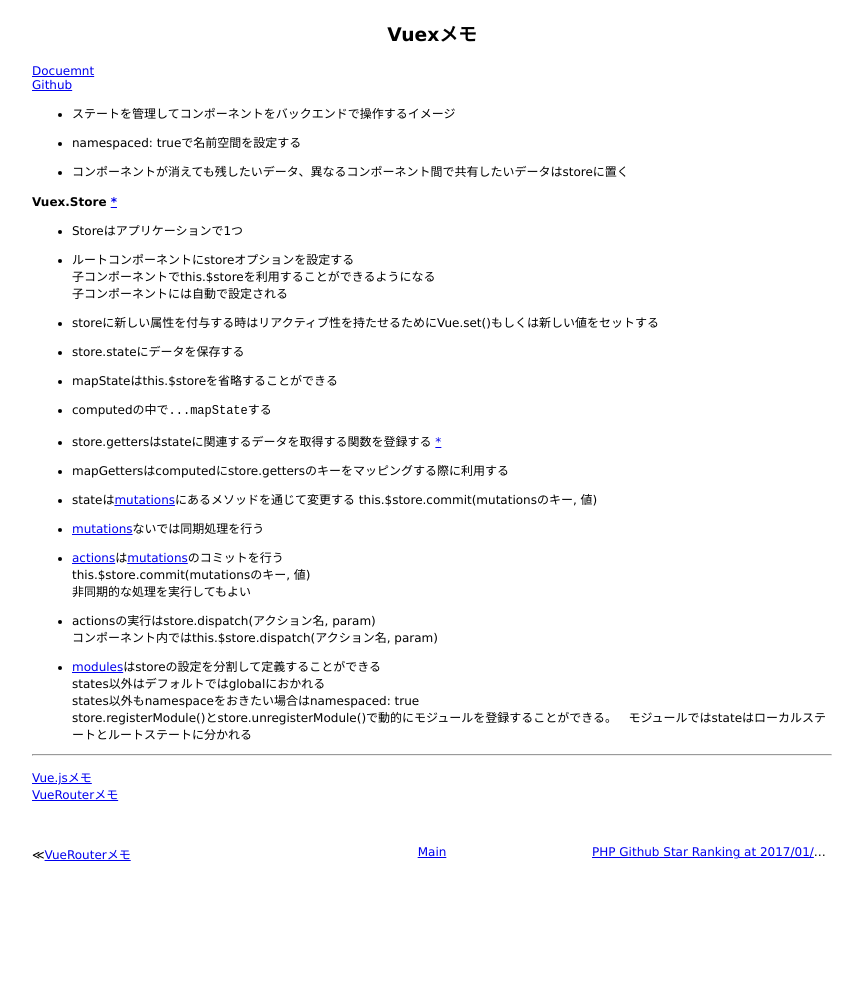
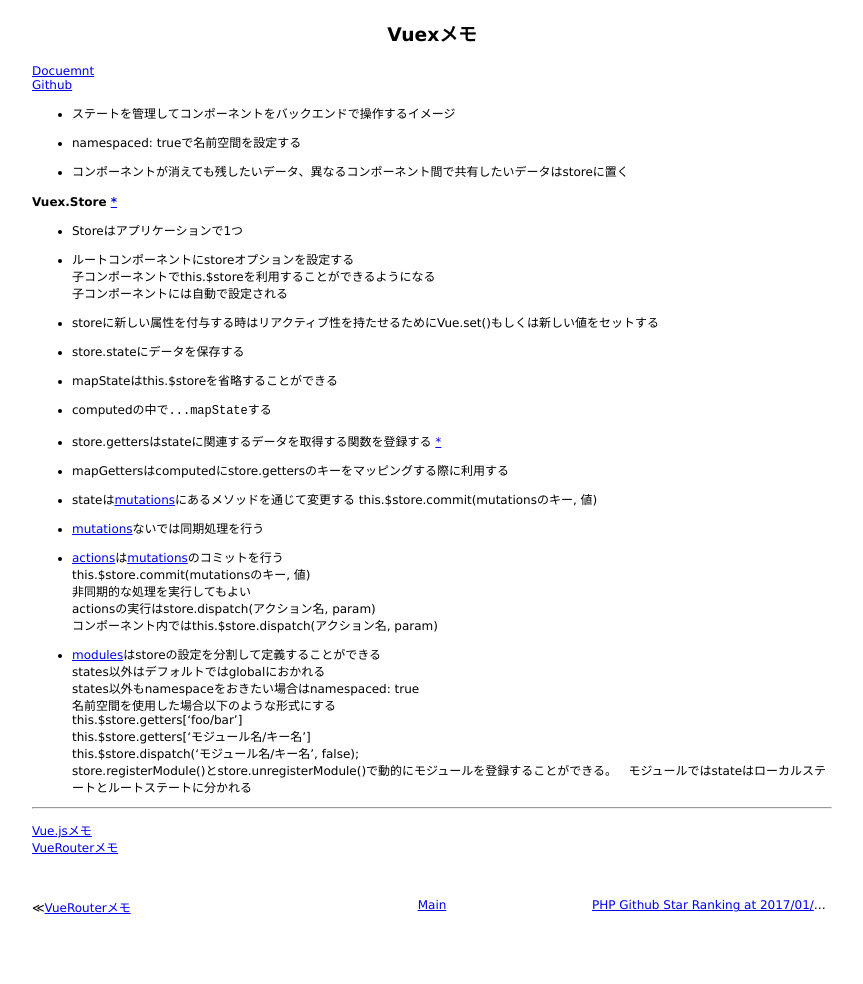
Before and after one commit to 38elements/38elements.github.com, a Jekyll site: the page built from _posts/2017-01-14-vuex.md, in a window 1280 px wide. Shown: the whole page, without its empty margins (208-1071 px from the left). Built offline with Jekyll 4.4.1, drawn with Linux system fonts in a browser that asks for light colours; before the commit the page ends 931 px from its top, so only the background shows below that.

Commit message:
Update 2017-01-14-vuex.md

```diff
--- a/_posts/2017-01-14-vuex.md
+++ b/_posts/2017-01-14-vuex.md
@@ -39,13 +39,16 @@ this.$store.commit(mutationsのキー, 値)
 * [actions](https://vuex.vuejs.org/en/actions.html)は[mutations](https://vuex.vuejs.org/en/mutations.html)のコミットを行う
 this.$store.commit(mutationsのキー, 値)
 非同期的な処理を実行してもよい
-
-* actionsの実行はstore.dispatch(アクション名, param)
+actionsの実行はstore.dispatch(アクション名, param)
 コンポーネント内ではthis.$store.dispatch(アクション名, param)
 
 * [modules](https://vuex.vuejs.org/en/modules.html)はstoreの設定を分割して定義することができる
 states以外はデフォルトではglobalにおかれる
 states以外もnamespaceをおきたい場合はnamespaced: true
+名前空間を使用した場合以下のような形式にする
+this.$store.getters['foo/bar']
+this.$store.getters['モジュール名/キー名']
+this.$store.dispatch('モジュール名/キー名', false);
 store.registerModule()とstore.unregisterModule()で動的にモジュールを登録することができる。
 モジュールではstateはローカルステートとルートステートに分かれる
 
```
